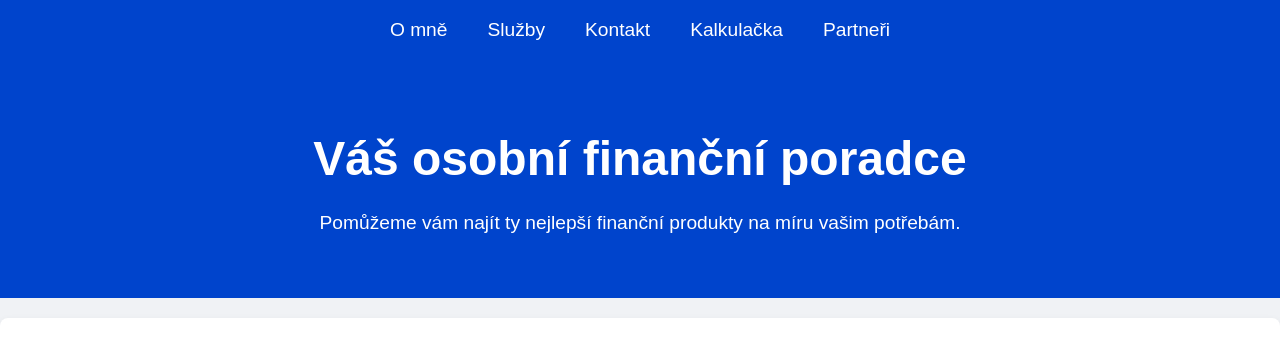
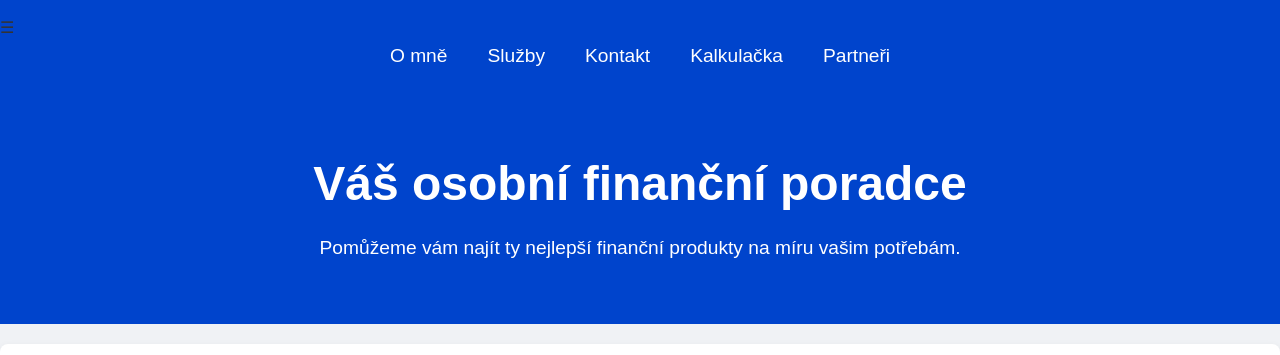
Before and after one commit to Monasik/moje-web-stranka, a plain HTML site: page index.html in a window 1280 px wide. Shown: the top 355 px of the page. Drawn offline with Linux system fonts and the light colour scheme; no server answers.

Commit message:
Update index.html

```diff
--- a/index.html
+++ b/index.html
@@ -4,7 +4,8 @@
     <meta charset="UTF-8">
     <meta name="viewport" content="width=device-width, initial-scale=1.0">
     <title>Finanční poradce</title>
-    <link rel="stylesheet" href="styles.css"> <!-- Odkaz na externí CSS soubor -->
+    <link rel="stylesheet" href="styles.css"> <!-- Odkaz na hlavní CSS soubor pro obecné styly -->
+    <link rel="stylesheet" href="index.css"> <!-- Odkaz na nový CSS soubor pro stylizaci hlavní stránky -->
     <script type="module">
         // Import the functions you need from the SDKs you need
         import { initializeApp } from "https://www.gstatic.com/firebasejs/10.14.1/firebase-app.js";
@@ -76,7 +77,10 @@
 <body>
     <!-- Navigační lišta -->
     <nav>
-        <ul class="nav-menu">
+        <div class="hamburger" onclick="toggleMenu()">
+            &#9776;
+        </div>
+        <ul id="nav-menu" class="nav-menu">
             <li><a href="omne.html">O mně</a></li>
             <li><a href="sluzby.html">Služby</a></li>
             <li><a href="kontakt.html">Kontakt</a></li>
@@ -84,6 +88,13 @@
             <li><a href="partneri.html">Partneři</a></li>
         </ul>
     </nav>
+
+    <script>
+        function toggleMenu() {
+            const navMenu = document.getElementById('nav-menu');
+            navMenu.classList.toggle('active');
+        }
+    </script>
 
     <!-- Hlavní sekce stránky -->
     <header>
@@ -163,5 +174,6 @@
             </div>
         </div>
     </footer>
+
 </body>
 </html>
```
